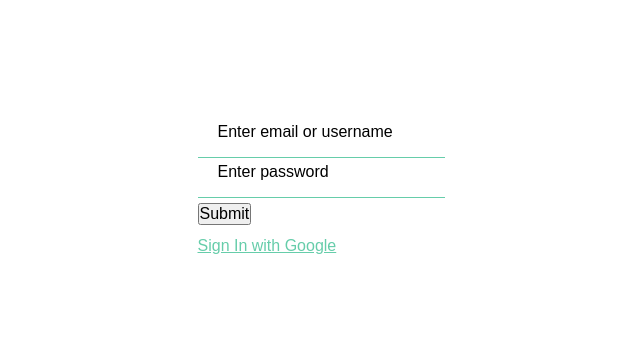
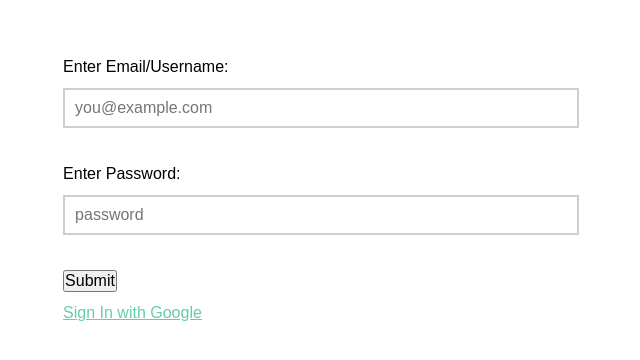
Before and after one commit to alexluong/react-social-auth, a React (Create React App) app: page /sign-in in a window 1280 px wide. Shown: the part 210-570 px from the top of the page, without its empty margins (319-959 px from the left). Built offline with nearby package versions, Linux system fonts and the light colour scheme.

Commit message:
Styling input

```diff
--- a/src/components/Inputs/TextInput.js
+++ b/src/components/Inputs/TextInput.js
@@ -1,93 +1,38 @@
 import React  from 'react';
 import styled from 'styled-components';
 
-const Wrapper = styled.label`
+const Wrapper = styled.div`
   display: inline-block;
   position: relative;
   width: 100%;
+  margin-bottom: 3rem;
+`;
+
+const Label = styled.label`
+  color: #000;
+  display: block;
+  margin-bottom: .5rem;
 `;
 
 const Input = styled.input`
   display: block;
+  position: relative;
+  height: 40px;
   width: 100%;
-  height: 40px;
-  padding: 0 20px 0 20px;
-
-  border: none;
-  border-bottom: 1px solid mediumaquamarine;
-
-  &::placeholder {
-    opacity: 0;
-	  transition: opacity .2s ease-out;
-  }
-
-  &:not(:placeholder-shown) ~ span > span {
-    opacity: 0;
-    bottom: 10px;
-  }
-
+  padding: 1rem;
+  border: 2px solid #cecece;
   &:focus {
     outline: none;
-
-    &::placeholder {
-      opacity: 1;
-	    transition-delay: .2s;
-    }
-
-    & ~ span:after {
-      height: 100%;
-      opacity: 1;
-    }
-
-    & ~ span > span {
-      bottom: 40px;
-      opacity: 1;
-    }
+    border-width: 2px;
+	  border-image: linear-gradient(to right, rgba(210,255,82,1) 0%, rgba(123,255,0,1) 100%);
+    border-image-slice: 1;
   }
-`;
-
-const Box = styled.span`
-  width: 100%;
-  height: 40px;
-  pointer-events: none;
-  cursor: text;
-
-  position: absolute;
-  bottom: 0;
-  left: 0;
-  &:after {
-    content: "";
-    width: 100%;
-    height: 0;
-
-    position: absolute;
-    bottom: 0;
-    left: 0;
-
-    opacity: 0;
-    border: 1px solid mediumaquamarine;
-
-    will-change: opacity, height;
-    transition: height .2s ease-out, opacity .2s ease-out;
-  }
-`;
-
-const Label = styled.span`
-  position: absolute;
-  left: 20px;
-  bottom: 10px;
-  pointer-events: none;
-
-  will-change: bottom, opacity;
-  transition: bottom .2s cubic-bezier(0.9,-0.15, 0.1, 1.15), opacity .2s ease-out;
 `;
 
 const TextInput = ({ label, ...rest }) => (
   <Wrapper>
+    <Label>{ label }</Label>
     <Input {...rest} />
-    <Box>
-      <Label>{ label }</Label>
-    </Box>
   </Wrapper>
 );
 
--- a/src/modules/auth/actions.js
+++ b/src/modules/auth/actions.js
@@ -19,6 +19,18 @@ export const getUser = token => {
   };
 };
 
+export const signIn = ({ username, password }) => {
+  return async dispatch => {
+    try {
+      const response = await axios.post(`${SERVER_URI}/auth/local/signin`, { username, password });
+      console.log(response);
+    } catch (error) {
+      console.log(error);
+      dispatch(authError(error.data));
+    }
+  };
+};
+
 export const signOut = () => {
   return dispatch => {
     removeAccessToken();
--- a/src/pages/auth/SignInForm.js
+++ b/src/pages/auth/SignInForm.js
@@ -12,7 +12,6 @@ class SignInForm extends React.Component {
   renderInputField = (field) => {
     const { input, type, placeholder, label } = field;
     return (
-      <div>
       <TextInput
         type={type}
         placeholder={placeholder}
@@ -20,23 +19,22 @@ class SignInForm extends React.Component {
         {...input}
         required
       />
-      </div>
     );
   };
 
   render() {
     const { handleSubmit } = this.props;
     return (
-      <form onSubmit={handleSubmit}>
+      <form onSubmit={handleSubmit} method="post" >
         <Field name="username" type="text"
-          placeholder="Email/Username"
-          label="Enter email or username"
+          placeholder="you@example.com"
+          label="Enter Email/Username:"
           component={this.renderInputField}
         />
 
         <Field name="password" type="password"
-          placeholder="password..."
-          label="Enter password"
+          placeholder="password"
+          label="Enter Password:"
           component={this.renderInputField}
         />
 
--- a/src/pages/auth/SignInPage.js
+++ b/src/pages/auth/SignInPage.js
@@ -1,13 +1,15 @@
-import React from 'react';
+import React       from 'react';
+import { connect } from 'react-redux';
 
 import { config } from 'config';
+import { signIn } from 'modules/auth';
 import SignInForm from './SignInForm';
 
 import { LinkButton } from 'components/Buttons';
 
 class SignInPage extends React.Component {
   onSubmit = values => {
-    console.log(values);
+    this.props.signIn(values);
   }
 
   render() {
@@ -20,4 +22,4 @@ class SignInPage extends React.Component {
   }
 }
 
-export default SignInPage;
+export default connect(null, { signIn })(SignInPage);
```
Lines whose indentation alone changed are shown as unchanged.
